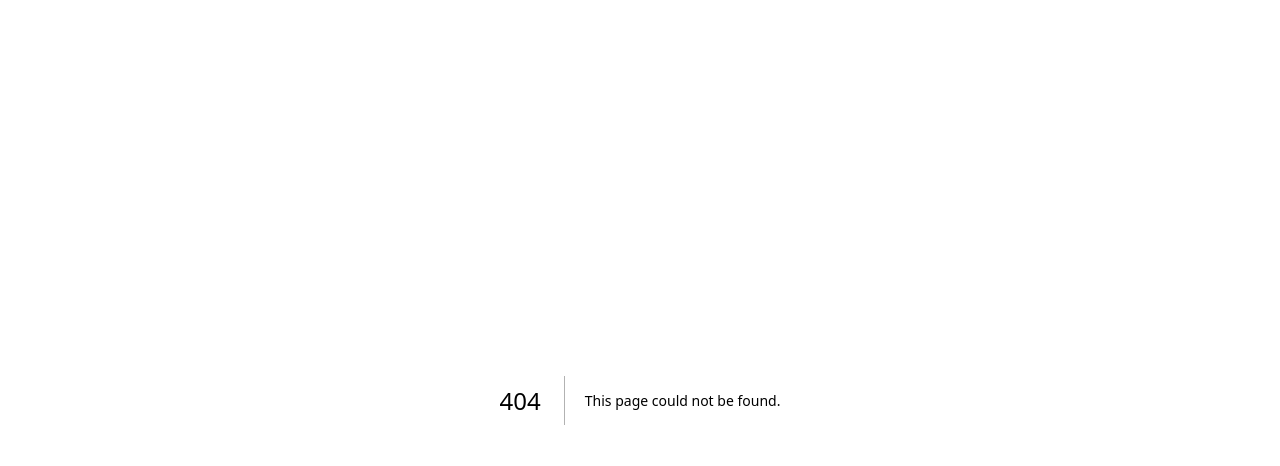
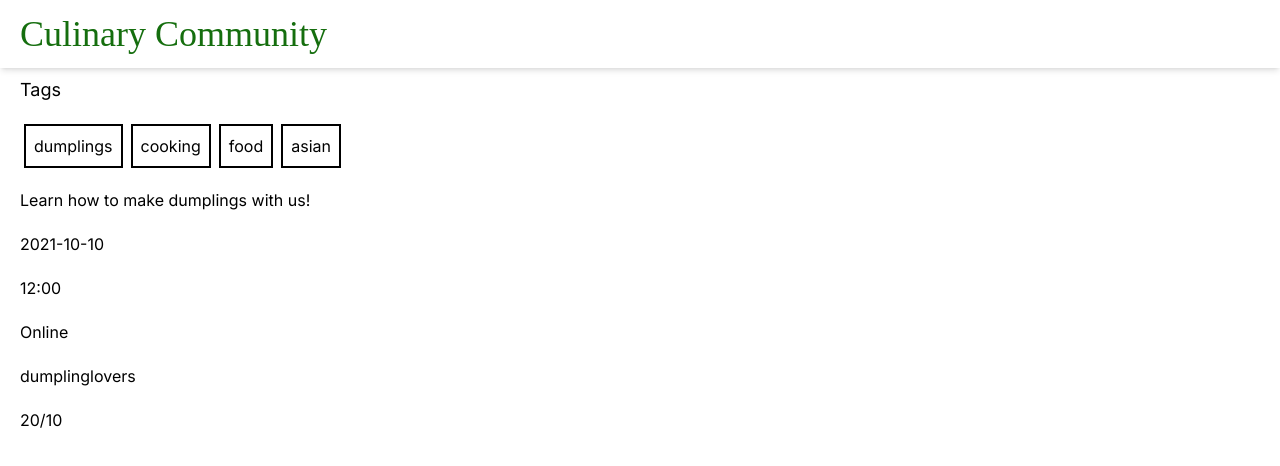
Before and after one commit to ridanaeeem/culinary-community, a Next.js app: page /events/dumpling-making in a window 1280 px wide. Before the commit this address had no page. Shown: the top 466 px of the page. Built offline with nearby package versions, Linux system fonts and the light colour scheme; a web font is replaced by a local one.

Commit message:
events page and individual event pages

```diff
--- /dev/null
+++ b/src/app/events/[title]/page.tsx
@@ -0,0 +1,20 @@
+import React, { FC } from "react";
+import { EventsByTitle } from "@/data";
+import { EventPage } from "@/components/event-page";
+import { Header } from "@/components/header";
+
+interface pageProps {
+	params: { title: string };
+}
+
+const ViewRecipe: FC<pageProps> = ({ params }) => {
+	const event = EventsByTitle[params.title];
+	return (
+		<>
+			<Header />
+			<EventPage event={event} />
+		</>
+	);
+};
+
+export default ViewRecipe;
--- a/src/app/events/page.tsx
+++ b/src/app/events/page.tsx
@@ -1,10 +1,13 @@
 import { Header } from "@/components/header";
+import { EventPreviews } from "@/components/event-previews";
 
-export default function Home() {
+export default function Recipes() {
 	return (
 		<>
 			<Header />
-			<main className="flex flex-col items-center justify-between">events</main>
+			<main className="content-center">
+				<EventPreviews />
+			</main>
 		</>
 	);
 }
--- /dev/null
+++ b/src/components/event-page.tsx
@@ -0,0 +1,27 @@
+import type { Event } from "@/types";
+
+export const EventPage = ({ event }: { event: Event }) => {
+	if (!event) return <div className="bg-black">Recipe not found</div>;
+
+	return (
+		<div className="flex flex-col gap-5 p-5 w-[20rem]% items-start">
+			<h2 className="flex flex-col justify-between text-3xl font-normal">{event.title}</h2>
+			<h4 className="text-lg">Tags</h4>
+			<ul className="flex flex-row">
+				{event.tags.map((tag, i) => (
+					<li key={i} className="mx-1 p-2 border-solid border-2 border-black">
+						{tag}
+					</li>
+				))}
+			</ul>
+			<p>{event.description}</p>
+			<p>{event.date}</p>
+			<p>{event.time}</p>
+			<p>{event.location}</p>
+			<p>{event.hosts}</p>
+			<p>
+				{event.capacity}/{event.attendees.length}
+			</p>
+		</div>
+	);
+};
--- /dev/null
+++ b/src/components/event-previews.tsx
@@ -0,0 +1,26 @@
+import type { Event } from "@/types";
+import { Events } from "@/data";
+import Link from "next/link";
+import { ImagePreview } from "./image-preview";
+
+export const EventPreviews = () => {
+	return (
+		<div className="flex justify-center">
+			<div className="flex flex-wrap justify-center w-fit">
+				{Events.map(function (event: Event) {
+					const { id, title, description, preview } = event;
+					return (
+						<Link
+							key={id}
+							href={`/events/${title.replace(/\s+/g, "-").toLowerCase()}`}
+							className="bg-white rounded-lg flex flex-col p-4 m-2 w-60 min-w-10vw hover:shadow-2xl hover:outline-black transition duration-500 ease-in-out transform hover:-translate-y-1 hover:scale-104">
+							<ImagePreview image={preview} />
+							<h2 className="text-xl">{title}</h2>
+							<p>{description}</p>
+						</Link>
+					);
+				})}
+			</div>
+		</div>
+	);
+};
```
